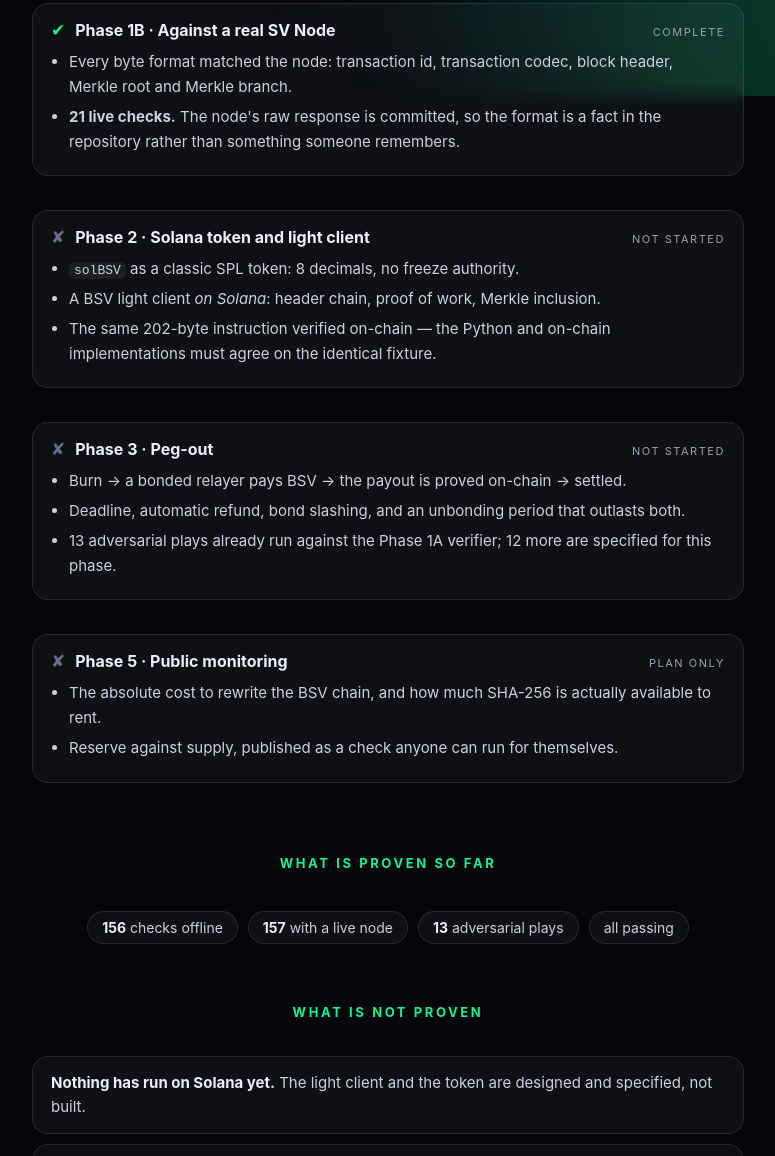
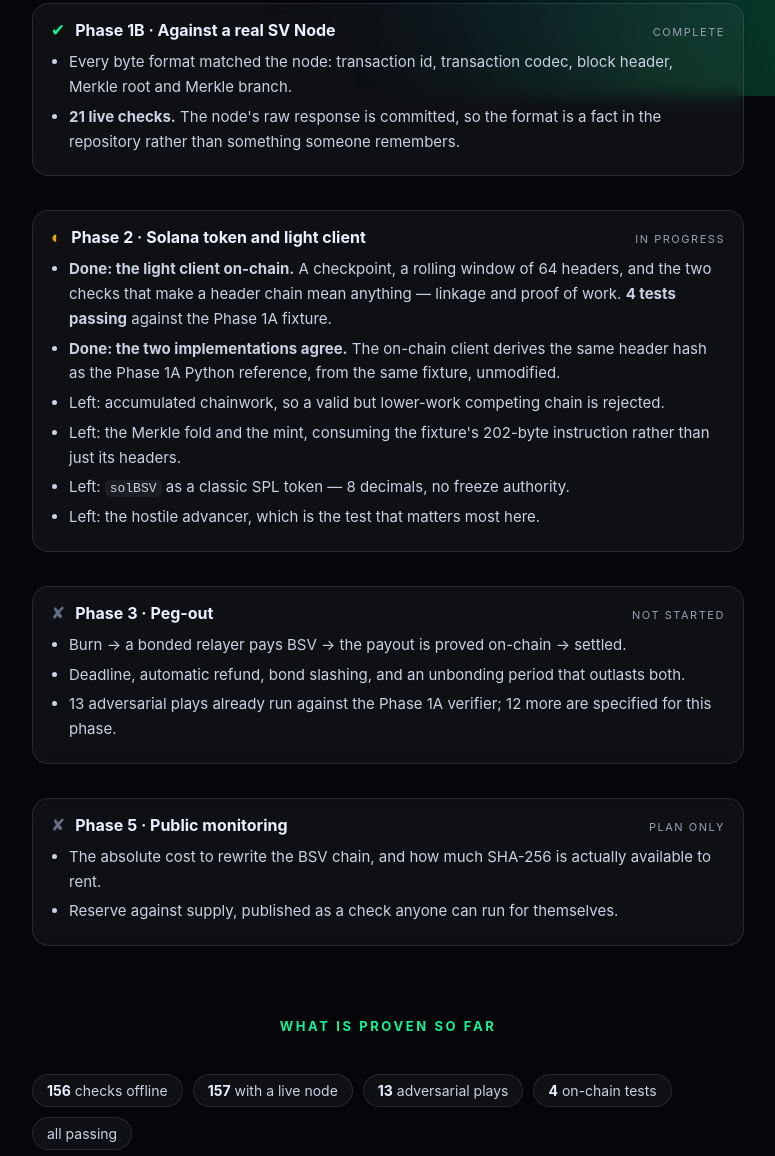
Before and after one commit to solbeam-bot/solbeam, a plain HTML site: page website/status/index.html in a window 1280 px wide. Shown: the part 704-1860 px from the top of the page, without its empty margins (252-1027 px from the left). Drawn offline with Linux system fonts and the light colour scheme.

Commit message:
status page and plan: Phase 2 is in progress, not untouched
The light client is on-chain and the four tests pass against the fixture, so
the page now says so rather than claiming nothing had started. Adds a third
marker for partial progress, since ticks and crosses had run out of room.

Also records the thing worth recording: the on-chain client and the Phase 1A
Python reference derive the SAME header hash from the same unmodified
fixture. That is the cross-implementation agreement the plan calls the most
valuable test in the PoC.

```diff
--- a/website/status/index.html
+++ b/website/status/index.html
@@ -34,6 +34,7 @@
     .phase__mark { font-size: 17px; line-height: 1; }
     .mark--ok { color: var(--sol-green); }
     .mark--no { color: #667085; }
+    .mark--part { color: var(--bsv-gold, #E4A11B); }
     .phase__name { font-weight: 700; color: var(--text); font-size: 16px; }
     .phase__state {
       margin-left: auto; font-size: 11px; letter-spacing: .14em;
@@ -115,14 +116,17 @@
 
     <div class="phase">
       <div class="phase__head">
-        <span class="phase__mark mark--no" aria-hidden="true">&#10008;</span>
+        <span class="phase__mark mark--part" aria-hidden="true">&#9680;</span>
         <span class="phase__name">Phase 2 &middot; Solana token and light client</span>
-        <span class="phase__state">Not started</span>
+        <span class="phase__state">In progress</span>
       </div>
       <ul>
-        <li><code>solBSV</code> as a classic SPL token: 8 decimals, no freeze authority.</li>
-        <li>A BSV light client <em>on Solana</em>: header chain, proof of work, Merkle inclusion.</li>
-        <li>The same 202-byte instruction verified on-chain — the Python and on-chain implementations must agree on the identical fixture.</li>
+        <li><strong>Done: the light client on-chain.</strong> A checkpoint, a rolling window of 64 headers, and the two checks that make a header chain mean anything — linkage and proof of work. <strong>4 tests passing</strong> against the Phase&nbsp;1A fixture.</li>
+        <li><strong>Done: the two implementations agree.</strong> The on-chain client derives the same header hash as the Phase&nbsp;1A Python reference, from the same fixture, unmodified.</li>
+        <li>Left: accumulated chainwork, so a valid but lower-work competing chain is rejected.</li>
+        <li>Left: the Merkle fold and the mint, consuming the fixture's 202-byte instruction rather than just its headers.</li>
+        <li>Left: <code>solBSV</code> as a classic SPL token — 8 decimals, no freeze authority.</li>
+        <li>Left: the hostile advancer, which is the test that matters most here.</li>
       </ul>
     </div>
 
@@ -156,6 +160,7 @@
       <span><b>156</b> checks offline</span>
       <span><b>157</b> with a live node</span>
       <span><b>13</b> adversarial plays</span>
+      <span><b>4</b> on-chain tests</span>
       <span>all passing</span>
     </div>
 
```
Also changed, not shown: poc/TEST_PLAN.md (+1 -1 lines).
